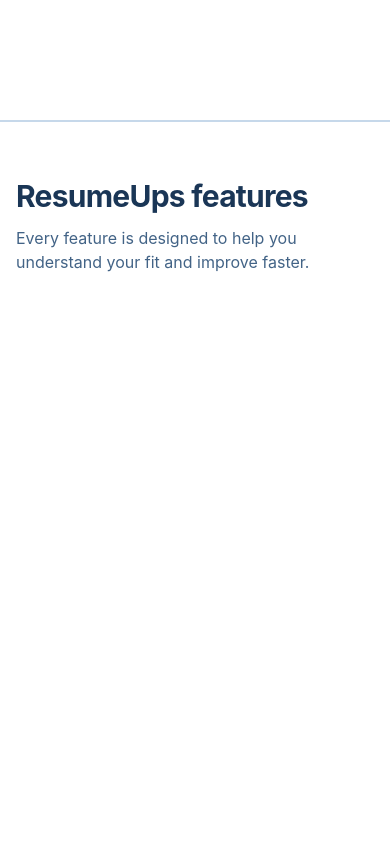
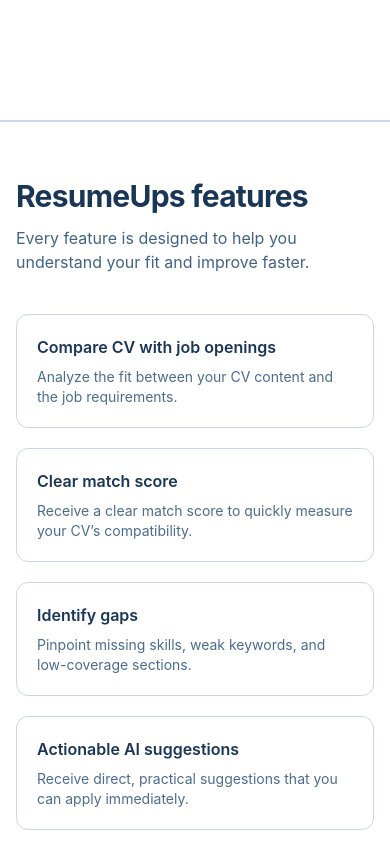
Before and after one commit to nupniichan/resumeups, an Angular app in the folder resumeups.client/: page /home in a window 390 px wide. Shown: the part 9440-10284 px from the top of the page. Built offline with nearby package versions, Linux system fonts and the light colour scheme.

Commit message:
style: remove gsap animation on resumeups features

```diff
--- a/resumeups.client/src/app/pages/home/home.html
+++ b/resumeups.client/src/app/pages/home/home.html
@@ -281,11 +281,10 @@
       </div>
     </section>
 
-    <!-- ─── FEATURES (GSAP) ──────────────────────────────────────────────── -->
-    <section class="features-scroll-section border-t border-[#c6d8ea] bg-white">
-      <div class="features-pin-wrap min-h-[100dvh]">
-        <div class="mx-auto flex min-h-[100dvh] w-full max-w-7xl flex-col px-4 py-14 sm:px-6 sm:py-16 lg:px-8 lg:py-20">
-          <div class="max-w-2xl shrink-0">
+    <!-- ─── FEATURES ─────────────────────────────────────────────────────── -->
+    <section class="border-t border-[#c6d8ea] bg-white">
+      <div class="mx-auto w-full max-w-7xl px-4 py-14 sm:px-6 sm:py-16 lg:px-8 lg:py-20">
+        <div scrollReveal="fade-up" class="max-w-2xl">
           <h2 class="text-3xl font-bold tracking-tight text-[#1a3656] sm:text-4xl">
             {{ text().features.title }}
           </h2>
@@ -294,16 +293,16 @@
           </p>
         </div>
 
-          <div class="mt-10 grid flex-1 content-start gap-5 sm:grid-cols-2 lg:grid-cols-3">
+        <div class="mt-10 grid gap-5 sm:grid-cols-2 lg:grid-cols-3">
           @for (item of text().features.items; track item.title) {
             <article
-                class="feature-card rounded-xl border border-[#c6d8ea] bg-white p-5 will-change-transform"
+              scrollReveal="fade-up"
+              class="rounded-xl border border-[#c6d8ea] bg-white p-5 transition-shadow duration-300 hover:shadow-lg hover:shadow-[#c6d8ea]/45"
             >
               <h3 class="text-base font-semibold text-[#1a3656]">{{ item.title }}</h3>
               <p class="mt-2 text-sm text-[#2d5279]/85">{{ item.description }}</p>
             </article>
           }
-          </div>
         </div>
       </div>
     </section>
--- a/resumeups.client/src/app/pages/home/home.ts
+++ b/resumeups.client/src/app/pages/home/home.ts
@@ -98,12 +98,10 @@ export class HomePage implements AfterViewInit, OnDestroy {
     const step1Panel = root.querySelector('.hiw-step-1-panel') as HTMLElement | null;
     const step2Panel = root.querySelector('.hiw-step-2-panel') as HTMLElement | null;
     const step3Panel = root.querySelector('.hiw-step-3-panel') as HTMLElement | null;
-    const featuresSection = root.querySelector('.features-scroll-section') as HTMLElement | null;
 
     if (step1Panel) this.buildStep1(step1Panel);
     if (step2Panel) this.buildStep2(step2Panel);
     if (step3Panel) this.buildStep3(step3Panel);
-    if (featuresSection) this.buildFeatures(featuresSection);
 
     ScrollTrigger.refresh();
   }
@@ -308,35 +306,4 @@ export class HomePage implements AfterViewInit, OnDestroy {
     this.register(st);
   }
 
-  private buildFeatures(section: HTMLElement): void {
-    const pinWrap = section.querySelector('.features-pin-wrap') as HTMLElement | null;
-    const cards = section.querySelectorAll('.feature-card') as NodeListOf<HTMLElement>;
-
-    if (!pinWrap || !cards.length) return;
-
-    gsap.set(cards, { y: 56, opacity: 0, transformOrigin: '50% 50%' });
-
-    const tl = gsap.timeline({ defaults: { ease: 'power3.out' } });
-    tl.to(cards, { y: 0, opacity: 1, duration: 0.55, stagger: 0.12 }, 0).to(
-      cards,
-      {
-        borderColor: '#4f8fb8',
-        boxShadow: '0 12px 32px rgba(79,143,184,0.12)',
-        duration: 0.35,
-        stagger: 0.08
-      },
-      0.25
-    );
-
-    const st = ScrollTrigger.create({
-      trigger: pinWrap,
-      start: 'top top',
-      end: '+=160%',
-      pin: true,
-      scrub: 1,
-      animation: tl,
-      anticipatePin: 1
-    });
-    this.register(st);
-  }
 }
```
Lines whose indentation alone changed are shown as unchanged.
